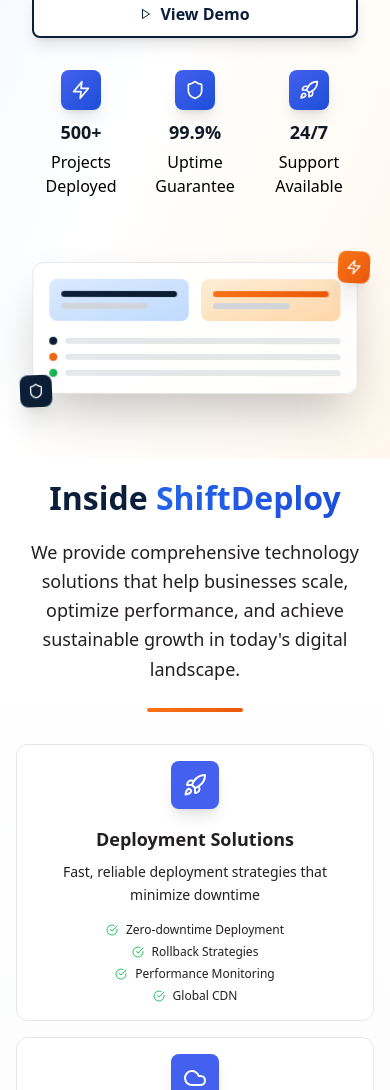
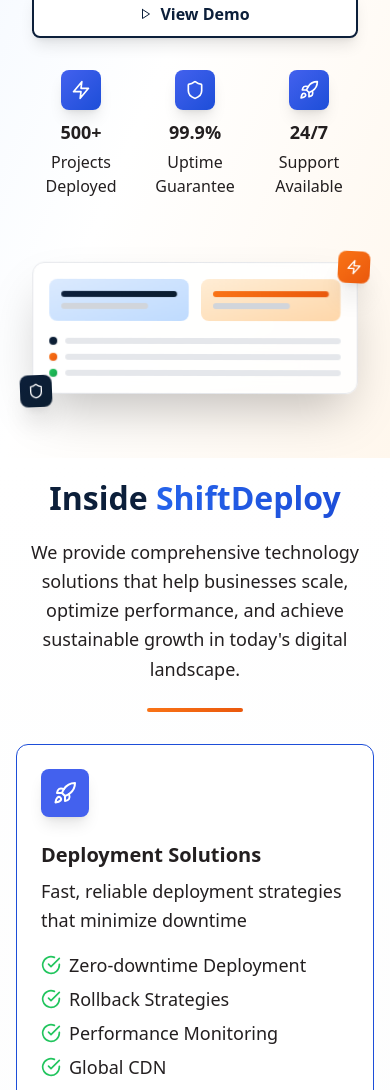
Before and after one commit to Oriancoders/ShiftDeploy, a React (Vite) app: page / in a window 390 px wide. Shown: the part 478-1568 px from the top of the page. Built offline with nearby package versions, Linux system fonts and the light colour scheme.

Commit message:
pushed page home

```diff
--- a/src/App.jsx
+++ b/src/App.jsx
@@ -7,10 +7,12 @@
 import Landing_Protocol from './Pages/ShiftProtocol/Landing_Protocol';
 import Mission_Landing from './Pages/MissionCompleted/Mission_Landing';
 import Flight_Landing from './Pages/FlighLogs/Flight_Landing';
+import GlobalProvider from './GlobalProvider/GlobalProvider';
 
 function App() {
   return (
-    <div className="bg-white min-h-screen">
+    <GlobalProvider>
+      <div className="bg-white min-h-screen">
       <Routes>
         <Route path='/' element={<Landing/>}/>
         <Route path='/insideShiftDeploy' element={<InSide_Landing/>}/>
@@ -24,6 +26,7 @@
 
       </Routes>
     </div>
+    </GlobalProvider>
   );
 }
 
--- /dev/null
+++ b/src/GlobalProvider/ContextAPI.jsx
@@ -0,0 +1,3 @@
+import React , {createContext }from "react";
+
+export const ContextAPI = createContext();
--- /dev/null
+++ b/src/GlobalProvider/GlobalProvider.jsx
@@ -0,0 +1,30 @@
+import React, { useEffect, useState } from 'react'
+import { ContextAPI } from './ContextAPI'
+
+const GlobalProvider = ({children}) => {
+        const [scrwidth, setWidth] = useState(window.innerWidth);
+        const [isLoading , setIsLoading] = useState(false)
+
+
+        useEffect(() => {
+          const handleResize = () => setWidth(window.innerWidth);
+          // Add event listener
+          window.addEventListener('resize', handleResize);
+
+          return () => {
+            window.removeEventListener('resize', handleResize)
+          };
+
+          }, []);
+
+  return (
+    <ContextAPI.Provider value={{
+        scrwidth,
+        isLoading , setIsLoading,
+    }}>
+        {children}
+    </ContextAPI.Provider>
+  )
+}
+
+export default GlobalProvider
--- a/src/Pages/LandingPage/landingComps/Hero.jsx
+++ b/src/Pages/LandingPage/landingComps/Hero.jsx
@@ -6,31 +6,26 @@
 
 const Hero = () => {
   return (
-    <section className="min-h-screen bg-gradient-to-br from-blue-50 via-white to-orange-50 relative overflow-hidden flex sm:items-center py-16 sm:py-24">
+    <section className="min-h-screen bg-gradient-to-br from-blue-50 via-white to-orange-50 relative overflow-hidden flex sm:items-center py-16 sm:py-24 text-textColor">
 
 
       <div className="max-w-7xl mx-auto px-4 sm:px-6 lg:px-8 relative z-10">
         <div className="grid lg:grid-cols-2 gap-8 lg:gap-12 xl:gap-16 sm:items-center">
 
           <div
-            className="text-left"
+            className="flex flex-col lg:items-start sm:items-center"
           >
-
-
             <CursorFollower
-
               text="Deploy -> Scale -> Succeed"
-              className="bg-gradient-to-r from-secondaryBlue to-blue-700 px-3 lg:px-4 py-2 mb-6 rounded-full"
+              className="bg-gradient-to-r w-fit from-secondaryBlue to-blue-700 px-3 lg:px-4 py-2 mb-6 rounded-full"
               textClassName='text-white font-semibold text-sm lg:text-base'
               gradientFrom="#0C1F3A"
               gradientTo="#0B1D30"
               circleSize={100}
-
             />
 
-
             <h1
-              className="text-4xl lg:text-5xl xl:text-6xl 2xl:text-7xl font-bold mb-4 sm:mb-6 lg:mb-8 leading-tight"
+              className="text-4xl lg:text-5xl xl:text-6xl 2xl:text-7xl font-bold mb-4 sm:mb-6 lg:mb-8 leading-tight lg:text-left sm:text-center text-left"
             >
               <span className="bg-gradient-to-r from-gray-900 via-gray-800 to-gray-900 bg-clip-text text-transparent">
                 Launch Products
@@ -52,7 +47,7 @@
 
             <p
               variants={fadeInUp}
-              className="text-xl    text-textColor mb-6 sm:mb-8 lg:mb-10 xl:mb-12 max-w-lg lg:max-w-xl xl:max-w-2xl  lg:mx-0 leading-relaxed  sm:px-0"
+              className="text-xl    text-textColor mb-6 sm:mb-8 lg:mb-10 xl:mb-12 max-w-lg lg:max-w-xl xl:max-w-2xl  lg:mx-0 leading-relaxed  sm:px-0 lg:text-left sm:text-center text-left"
             >
               Empowering businesses with web development, cloud solutions & DevOps to drive your digital growth.
 
@@ -106,8 +101,8 @@
                   >
                     <stat.icon className="w-5 lg:w-6 h-5 lg:h-6 text-white" />
                   </CursorFollower>
-                  <div className="text-lg sm:text-2xl lg:text-3xl font-bold text-gray-900 mb-1">{stat.number}</div>
-                  <div className=" font-medium text-center">{stat.label}</div>
+                  <div className="text-lg sm:text-2xl lg:text-3xl font-bold mb-1">{stat.number}</div>
+                  <div className=" font-medium text-center text-md">{stat.label}</div>
                 </motion.div>
               ))}
             </motion.div>
--- a/src/Pages/LandingPage/landingComps/InsideShiftDeploy.jsx
+++ b/src/Pages/LandingPage/landingComps/InsideShiftDeploy.jsx
@@ -81,9 +81,9 @@
           {solutions.map((solution, index) => (
             <motion.div
               key={index}
-              className="bg-white border border-gray-200 rounded-xl md:rounded-2xl p-4 sm:p-6 lg:p-6 hover:border-blue-300 hover:shadow-md transition-all  group col-span-1"            // whileHover="whileHover"
+              className="bg-white border sm:border-gray-200 rounded-xl md:rounded-2xl p-6 sm:hover:border-blue-300  border-toSecBlue sm:hover:shadow-md transition-all  group col-span-1"            // whileHover="whileHover"
             >
-              <div className="flex flex-col  sm:flex-row items-start space-y-4 sm:space-y-0 sm:space-x-4 lg:space-x-6">
+              <div className="flex flex-col  sm:flex-row items-start space-y-6 sm:space-y-0 sm:space-x-4 lg:space-x-6">
                 <motion.div
                   whileHover={{
                     y: -7,
@@ -94,17 +94,17 @@
                     stiffness: 300,
                     damping: 15,
                   }}
-                  className={` w-12 sm:w-16 lg:w-14 h-12 sm:h-16 lg:h-14 bg-secondaryBlue rounded-lg sm:rounded-xl lg:rounded-2xl flex items-center justify-center flex-shrink-0  shadow-lg mx-auto sm:mx-0`}>
+                  className={` w-12 sm:w-16 lg:w-14 h-12 sm:h-16 lg:h-14 bg-secondaryBlue rounded-lg sm:rounded-xl lg:rounded-2xl flex items-center justify-center flex-shrink-0  shadow-lg mx-0`}>
                   <solution.icon className="w-6 sm:w-8  h-6 sm:h-8  text-white" />
                 </motion.div>
-                <div className="flex-1 text-center sm:text-left">
-                  <h3 className="text-lg sm:text-xl lg:text-2xl font-bold  mb-2 sm:mb-3 lg:mb-4">{solution.title}</h3>
-                  <p className=" mb-4 sm:mb-6 lg:mb-8 text-sm sm:text-base lg:text-lg leading-relaxed">{solution.description}</p>
+                <div className="flex-1 text-left">
+                  <h3 className="text-xl lg:text-2xl font-bold  mb-2 sm:mb-3 lg:mb-4">{solution.title}</h3>
+                  <p className=" mb-4 sm:mb-6 lg:mb-8 text-lg leading-relaxed">{solution.description}</p>
                   <ul className="space-y-1.5 sm:space-y-2 lg:space-y-3">
                     {solution.features.map((feature, featureIndex) => (
-                      <li key={featureIndex} className="flex items-center justify-center sm:justify-start space-x-2 sm:space-x-3">
-                        <CheckCircle className="w-3 sm:w-4 lg:w-5 h-3 sm:h-4 lg:h-5 text-green-500 flex-shrink-0" />
-                        <span className=" font-medium text-xs sm:text-sm lg:text-base">{feature}</span>
+                      <li key={featureIndex} className="flex items-center justify-start space-x-2 sm:space-x-3">
+                        <CheckCircle className="w-5 h-5 text-green-500 flex-shrink-0" />
+                        <span className=" font-medium text-lg">{feature}</span>
                       </li>
                     ))}
                   </ul>
--- a/src/Pages/LandingPage/landingComps/MissionsCompleted.jsx
+++ b/src/Pages/LandingPage/landingComps/MissionsCompleted.jsx
@@ -1,12 +1,13 @@
-import React, { useRef } from 'react';
+import React, { useContext, useRef } from 'react';
 import { motion, useInView } from 'framer-motion';
 import { ExternalLink, Download, Star, Calendar, Users, TrendingUp } from 'lucide-react';
 import { fadeInUp, staggerContainer, scaleOnHover } from '../../../utils/animations';
+import { ContextAPI } from '../../../GlobalProvider/ContextAPI';
 
 const MissionsCompleted = () => {
   const ref = useRef(null);
   const isInView = useInView(ref, { once: true, margin: "-100px" });
-
+  const {scrwidth} = useContext(ContextAPI);
   const projects = [
     {
       title: "E-commerce Platform Transformation",
@@ -106,11 +107,11 @@
                   stiffness: 300,
                   damping: 15,
                 }}
-                className={`w-10 sm:w-12 lg:w-14 xl:w-16 h-10 sm:h-12 lg:h-14 xl:h-16 bg-secondaryBlue rounded-lg sm:rounded-xl lg:rounded-2xl flex items-center justify-center mx-auto mb-3 sm:mb-4 lg:mb-6 shadow-lg`}>
-                <stat.icon className="w-5 sm:w-6 lg:w-7 xl:w-8 h-5 sm:h-6 lg:h-7 xl:h-8 text-white" />
+                className={`w-12 sm:w-16 lg:w-14 h-12 sm:h-16 lg:h-14 bg-secondaryBlue rounded-lg sm:rounded-xl lg:rounded-2xl flex items-center justify-center mx-auto mb-3 sm:mb-4 lg:mb-6 shadow-lg`}>
+                <stat.icon className="w-6 sm:w-7 lg:w-8 h-6 sm:h-7 lg:h-8 text-white" />
               </motion.div>
-              <div className="sm:text-2xl  xl:text-3xl font-bold  mb-1 sm:mb-2">{stat.value}</div>
-              <div className=" font-medium text-xs sm:text-sm lg:text-base">{stat.label}</div>
+              <div className="text-lg sm:text-2xl lg:text-3xl font-bold mb-1 sm:mb-2">{stat.value}</div>
+              <div className=" font-medium text-center">{stat.label}</div>
             </motion.div>
           ))}
         </motion.div>
@@ -127,7 +128,7 @@
             >
 
 
-                <div className={`relative h-48 sm:h-64 lg:h-full ${index % 2 == 0 ? 'order-2' : 'order-1'}`}>
+                <div className={`relative h-48 sm:h-64 lg:h-full ${ scrwidth > 768 && index % 2 == 0 ? 'order-2' : 'order-1'} ${scrwidth < 768 && 'order-2'}`}>
                   <img
                     src={project.image}
                     alt={project.title}
@@ -138,7 +139,7 @@
                   </div>
                 </div>
 
-                <div className={`p-4 sm:p-6 lg:p-8 xl:p-10 ${index % 2 == 0 ? 'order-1' : 'order-2'}`}>
+                <div className={`p-4 sm:p-6 lg:p-8 xl:p-10 ${scrwidth > 768 && index % 2 == 0 ? 'order-1' : 'order-2'} ${scrwidth < 768 && 'order-1'}`}>
                   <h3 className="text-lg sm:text-xl lg:text-2xl xl:text-3xl font-bold text-gray-900 mb-1 sm:mb-2 lg:mb-3">{project.title}</h3>
                   <p className="text-blue-600 font-semibold mb-3 sm:mb-4 lg:mb-6 text-sm sm:text-base lg:text-lg">{project.client}</p>
                   <p className=" mb-4 sm:mb-6 lg:mb-8 text-sm sm:text-base lg:text-lg leading-relaxed">{project.description}</p>
```
Also changed, not shown: src/Pages/LandingPage/landingComps/DeployToolkit.jsx (+7 -7 lines), src/Pages/LandingPage/landingComps/ShiftProtocol.jsx (+11 -14 lines).
